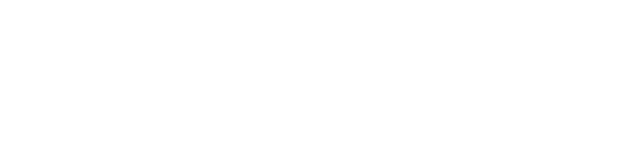
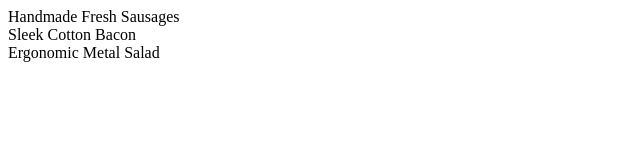
Before and after one commit to PichayuthK/microfrontend-concept, a website built with webpack: page product/public/index.html in a window 1280 px wide. Shown: the whole page, without its empty margins (0-640 px from the left). Built offline with nearby package versions, Linux system fonts and the light colour scheme.

Commit message:
render sample product to html

```diff
--- a/product/public/index.html
+++ b/product/public/index.html
@@ -3,5 +3,6 @@
   <head>
   </head>
   <body>
+    <div id="dev-products"></div>
   </body>
 </html>
--- a/product/src/index.js
+++ b/product/src/index.js
@@ -7,4 +7,4 @@ for (let i = 0; i < 3; i++) {
   products += `<div>${name}</div>`
 }
 
-console.log(products)
+document.querySelector('#dev-products').innerHTML = products;
```
